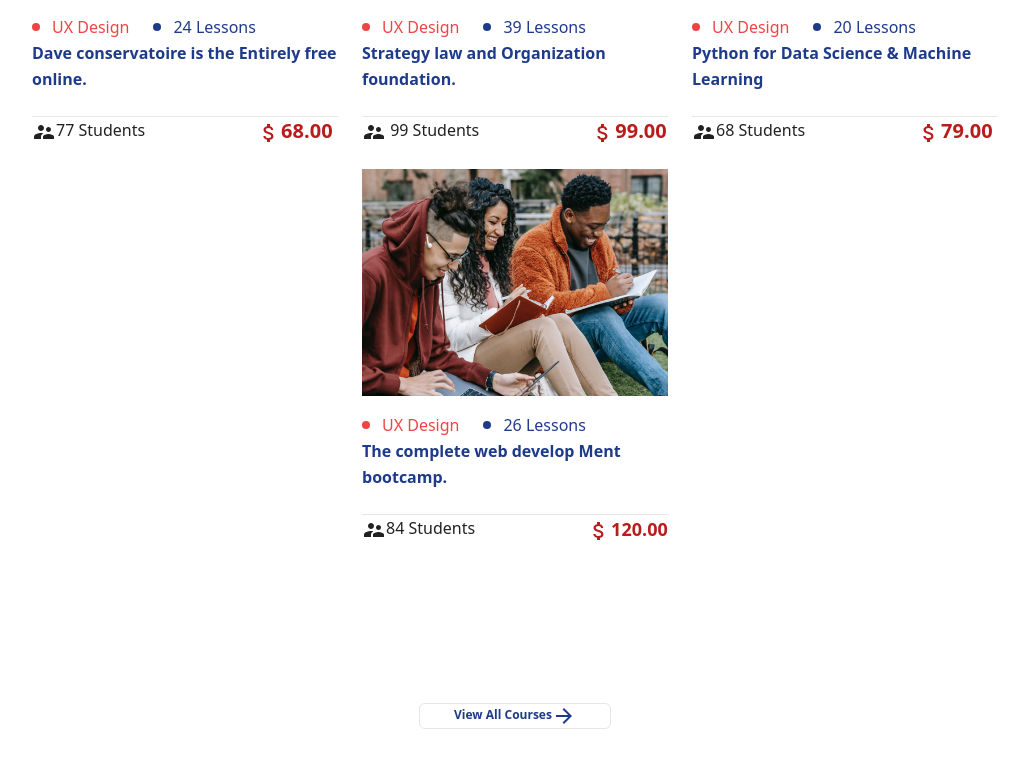
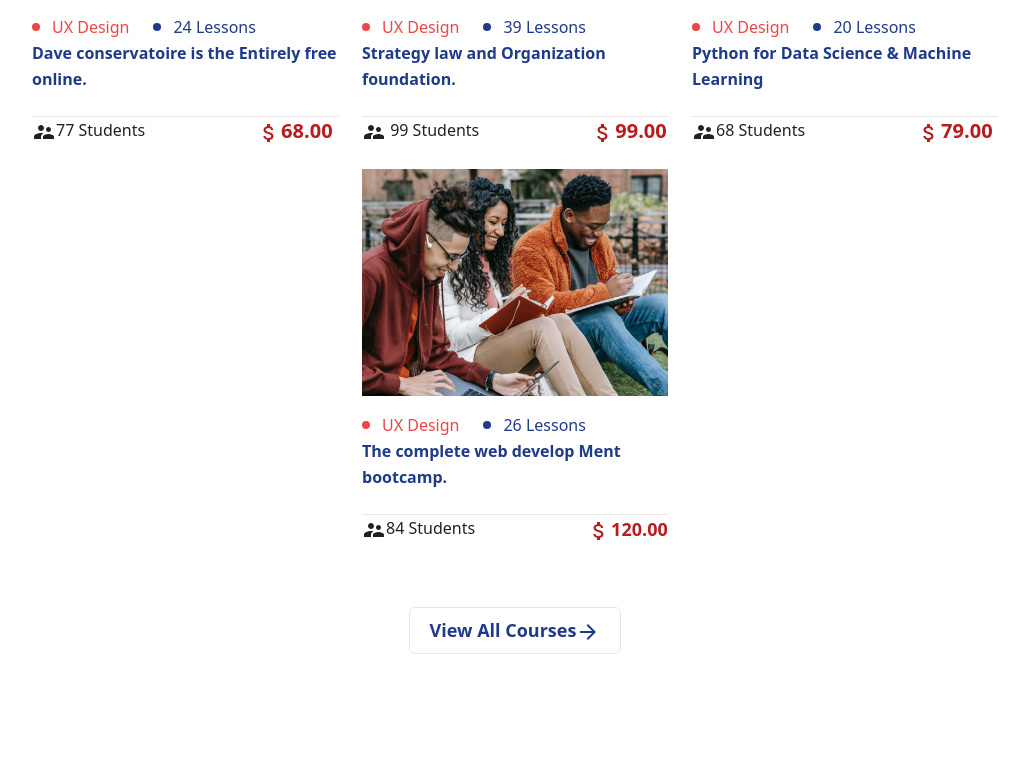
Before and after one commit to Fission-Fox/school-web, a Next.js app: page / in a window 1280 px wide. Shown: the part 3225-3993 px from the top of the page, without its empty margins (125-1148 px from the left). Before the commit the page ends 3954 px from the top, so only its background shows below. Built offline with nearby package versions, Linux system fonts and the light colour scheme.

Commit message:
fix: popular

```diff
--- a/src/components/popular.tsx
+++ b/src/components/popular.tsx
@@ -140,8 +140,8 @@ export default function Popular() {
             </div>
           </div>
         </div>
-        <div className=" flex justify-center ">
-          <button className="  text-blue-900 font-sans font-semibold text-xs border hover:bg-red-600 hover:!text-white rounded-md mt-40 2xl:h-11 w-[15%]  xl:h-05 [w-20%]">
+        <div className=" flex justify-center mb-40 ">
+          <button className=" px-5 py-2  text-blue-900 font-sans font-bold text-lg border hover:bg-[#D2093C] hover:!text-white rounded-md mt-16 ">
             <p>
               View All Courses
               <ArrowForwardIcon />
```
